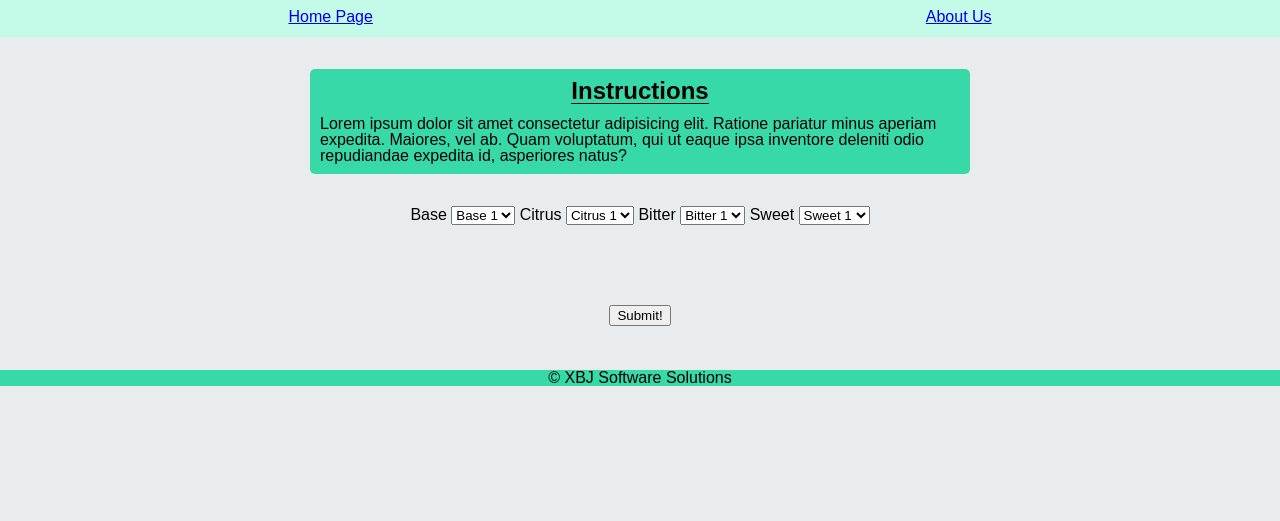
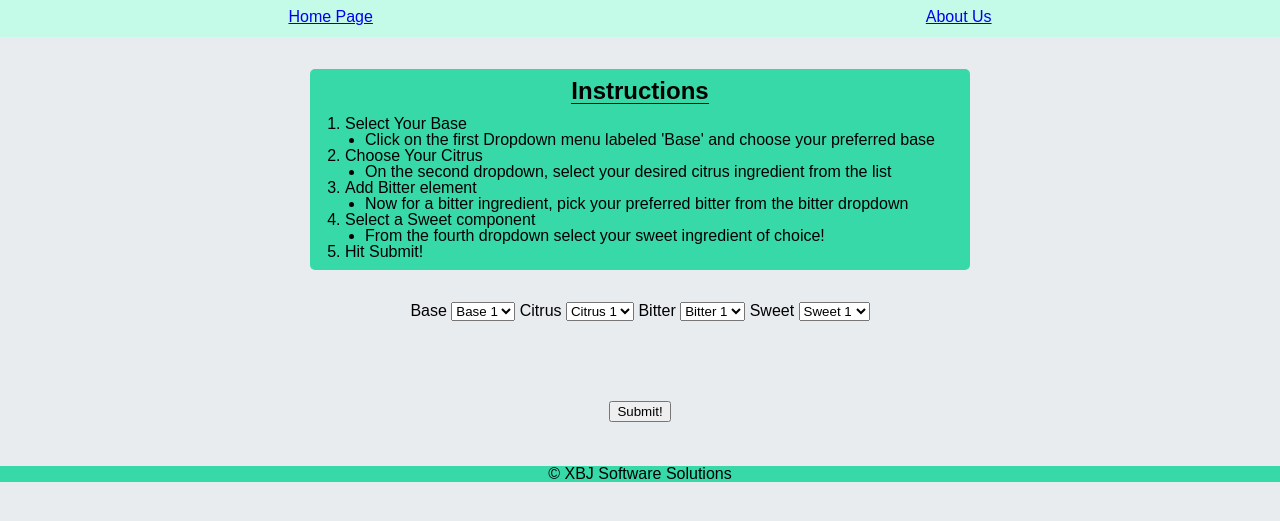
Before and after one commit to XBJ-Software-Solutions/XBJ-Cocktail-Generator, a plain HTML site: page index.html in a window 1280 px wide. Shown: the part 83-604 px from the top of the page. Drawn offline with Linux system fonts and the light colour scheme.

Commit message:
added instructions as a list

```diff
--- a/css/style.css
+++ b/css/style.css
@@ -40,6 +40,16 @@ select:hover {
   cursor: pointer;
 }
 
+.step {
+  list-style-type: decimal;
+
+}
+
+.listDescription {
+  list-style-type: disc;
+  margin-left: 20px;
+}
+
 .instructions {
   /* ext-align: center;t */
   padding: 10px;
--- a/index.html
+++ b/index.html
@@ -19,7 +19,36 @@
     <main>
       <section class="instructions">
         <h2>Instructions</h2>
-        <p>Lorem ipsum dolor sit amet consectetur adipisicing elit. Ratione pariatur minus aperiam expedita. Maiores, vel ab. Quam voluptatum, qui ut eaque ipsa inventore deleniti odio repudiandae expedita id, asperiores natus?</p>
+        <ol>
+          <li class="step">
+            Select Your Base
+            <ul>
+              <li class="listDescription">Click on the first Dropdown menu labeled 'Base' and choose your preferred base</li>
+            </ul>
+          </li>
+          <li class="step">
+            Choose Your Citrus
+            <ul>
+              <li class="listDescription">On the second dropdown, select your desired citrus ingredient from the list</li>
+            </ul>
+          </li>
+          <li class="step">
+            Add Bitter element
+            <ul>
+              <li class="listDescription">Now for a bitter ingredient, pick your preferred bitter from the bitter dropdown</li>
+            </ul>
+          </li>
+          <li class="step">
+            Select a Sweet component
+            <ul>
+              <li class="listDescription">From the fourth dropdown select your sweet ingredient of choice!</li>
+            </ul>
+          </li>
+          <li class="step">
+            Hit Submit!
+          </li>
+        </ol>
+      <!-- <  <p>To craft your perfect concoction, follow these simple steps: Begin by navigating to the "Base" dropdown menu and select your preferred base ingredient. Move on to the "Citrus" dropdown, where you can choose a citrusy component to complement your drink. Head to the "Bitter" dropdown and pick a bitter element that suits your taste. Lastly, explore the "Sweet" dropdown and select the perfect sweet ingredient to balance the flavors. Once you've made your selections for each category, review your choices, and when satisfied, press the "Submit" button below the dropdown menus to submit your custom blend. Cheers to your unique creation!</p>> -->
       </section>
 
       <section id="dropDowns">
```
